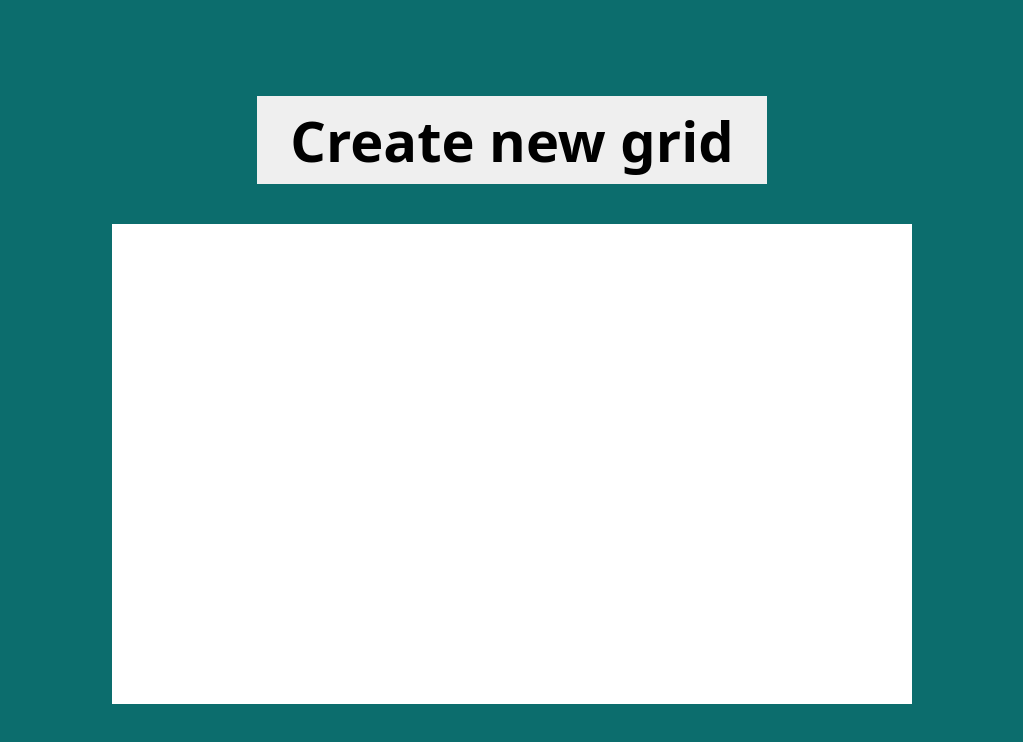
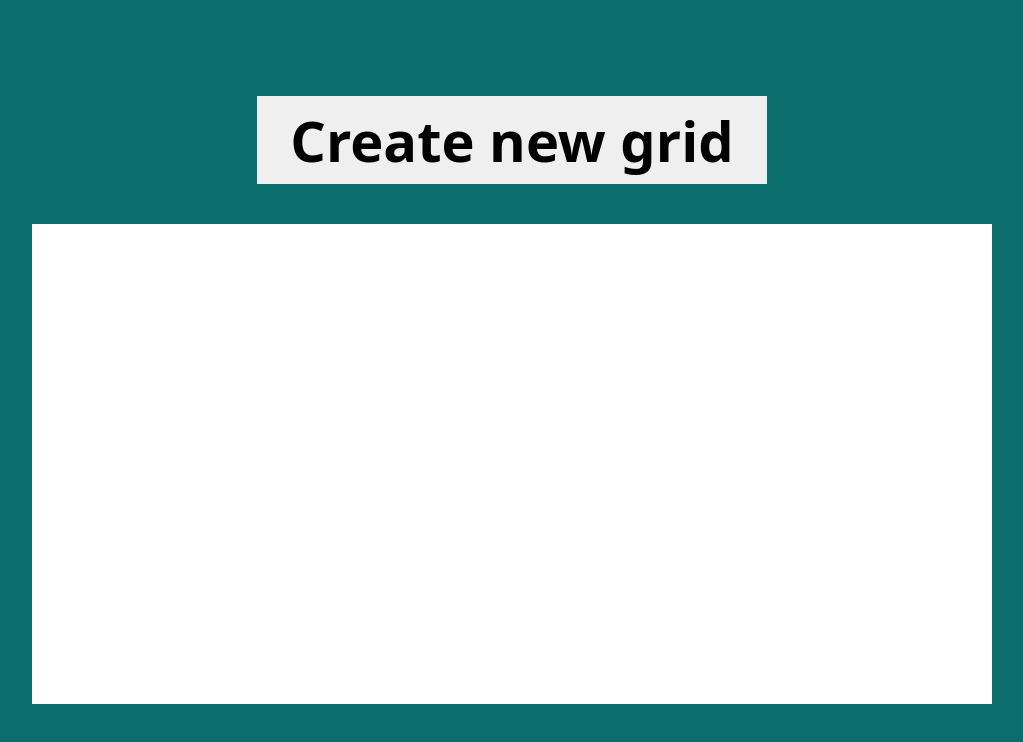
Before and after one commit to pkrzysiekk/odin-etch-a-sketch, a plain HTML site: page index.html in a window 1280 px wide. Shown: the whole page, without its empty margins (128-1151 px from the left). Drawn offline with Linux system fonts and the light colour scheme.

Commit message:
Starting grid change

```diff
--- a/script.js
+++ b/script.js
@@ -35,4 +35,4 @@ createButton.addEventListener("click",function(){
     generateGrid(newNumberOfColumns,newNumberOfRows)
 
 })
-generateGrid(50,30)
+generateGrid(60,30)
--- a/style.css
+++ b/style.css
@@ -19,6 +19,7 @@ body{
     flex-wrap: wrap;
     align-items: center;
     height: 60%;
+    width: auto;
 
 }
 .grid{
```
